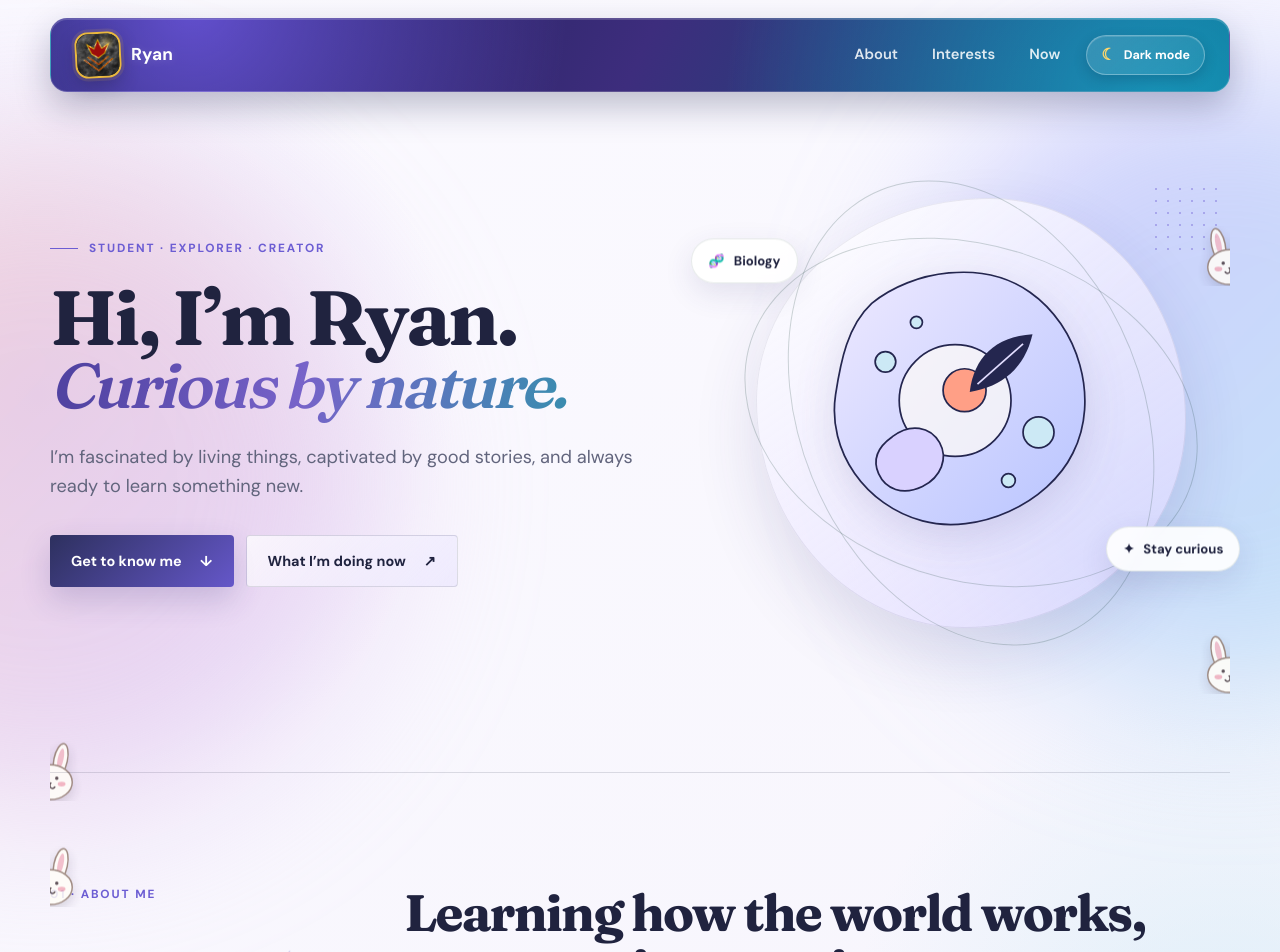
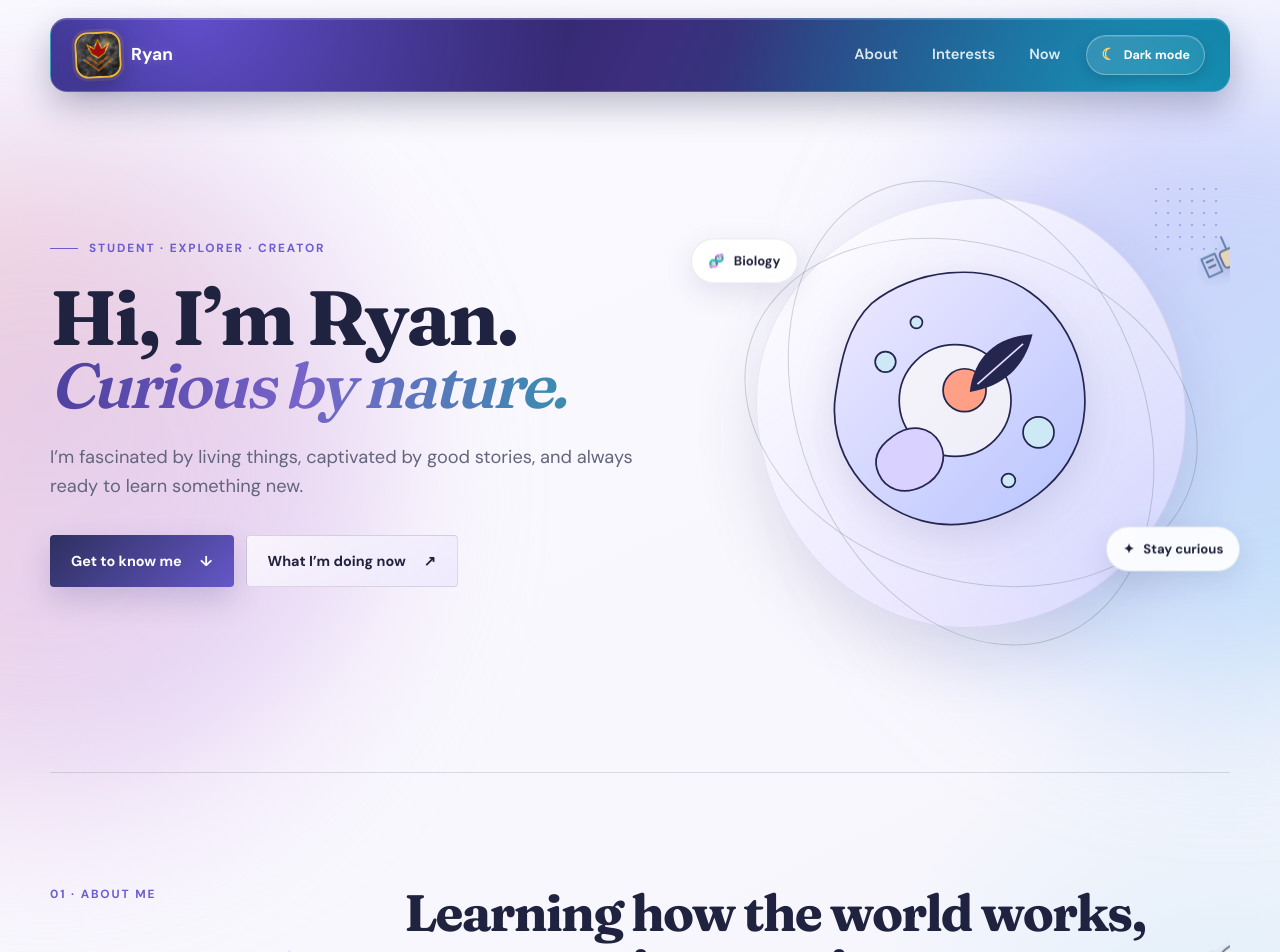
Before and after one commit to ryanshengtennis-bit/Project-Hail-Mary, a Next.js app: page / in a window 1280 px wide. Shown: the top 952 px of the page. Built offline with nearby package versions, Linux system fonts and the light colour scheme.

Commit message:
Use randomized space objects in hidden hunt

```diff
--- a/app/page.js
+++ b/app/page.js
@@ -18,7 +18,9 @@ const solarSystemFacts = [
   'There are more than 200 known moons orbiting planets in our solar system.',
 ];
 
-const bunnyHideSpots = [
+const spaceObjectTypes = ['planet', 'star', 'comet', 'moon', 'asteroid', 'satellite', 'rocket', 'galaxy'];
+
+const spaceObjectHideSpots = [
   { section: 'hero', side: 'left', top: '5%' },
   { section: 'hero', side: 'right', top: '20%' },
   { section: 'hero', side: 'left', top: '95%' },
@@ -42,13 +44,19 @@ const bunnyHideSpots = [
   { section: 'quote', side: 'right', top: '90%' },
 ];
 
-function getRandomBunnySpots() {
-  const spots = [...bunnyHideSpots];
-  for (let index = spots.length - 1; index > 0; index -= 1) {
+function shuffle(items) {
+  const shuffled = [...items];
+  for (let index = shuffled.length - 1; index > 0; index -= 1) {
     const swapIndex = Math.floor(Math.random() * (index + 1));
-    [spots[index], spots[swapIndex]] = [spots[swapIndex], spots[index]];
+    [shuffled[index], shuffled[swapIndex]] = [shuffled[swapIndex], shuffled[index]];
   }
-  return spots.slice(0, 10).map((spot, id) => ({ ...spot, id }));
+  return shuffled;
+}
+
+function getRandomSpaceObjects() {
+  const spots = shuffle(spaceObjectHideSpots).slice(0, 10);
+  const objects = shuffle(spaceObjectTypes);
+  return spots.map((spot, id) => ({ ...spot, id, type: objects[id % objects.length] }));
 }
 
 function Brand({ footer = false, onCrownClick }) {
@@ -93,34 +101,45 @@ function InterestCard({ number, className, title, subtitle, description, href, e
   );
 }
 
-function BunnyLayer({ section, bunnies, onFind }) {
-  const sectionBunnies = bunnies.filter((bunny) => bunny.section === section);
-  if (!sectionBunnies.length) return null;
+function SpaceObjectIcon({ type }) {
+  switch (type) {
+    case 'planet':
+      return <g><ellipse className="space-object-orbit" cx="32" cy="32" rx="27" ry="10" transform="rotate(-20 32 32)"/><circle className="space-object-planet" cx="32" cy="32" r="16"/><path className="space-object-detail" d="M20 28c6-5 15-5 22-1m-23 9c7 4 14 4 21 1"/></g>;
+    case 'star':
+      return <g><path className="space-object-star" d="m32 5 7 18 19 1-15 12 5 19-16-11-16 11 5-19L6 24l19-1 7-18Z"/><circle className="space-object-sparkle" cx="32" cy="32" r="5"/></g>;
+    case 'comet':
+      return <g><path className="space-object-trail" d="M6 48 31 23m-18 32 25-25m-32 9 23-23"/><circle className="space-object-comet" cx="42" cy="20" r="12"/><path className="space-object-detail" d="M37 18q5-6 10-2"/></g>;
+    case 'moon':
+      return <g><circle className="space-object-moon" cx="32" cy="32" r="23"/><circle className="space-object-shadow" cx="42" cy="20" r="19"/><circle className="space-object-crater" cx="21" cy="29" r="3"/><circle className="space-object-crater" cx="28" cy="43" r="2"/></g>;
+    case 'asteroid':
+      return <g><path className="space-object-asteroid" d="m10 19 11-11 16 3 14 12-2 17-13 11-18-4L8 35Z"/><circle className="space-object-crater" cx="22" cy="24" r="3"/><circle className="space-object-crater" cx="39" cy="37" r="4"/><path className="space-object-detail" d="m26 42 7-4"/></g>;
+    case 'satellite':
+      return <g transform="rotate(-24 32 32)"><rect className="space-object-satellite" x="23" y="23" width="18" height="18" rx="4"/><path className="space-object-panel" d="M4 22h15v20H4zm41 0h15v20H45zM32 9v14m0 18v12"/><path className="space-object-detail" d="M8 27h7m-7 6h7m34-6h7m-7 6h7"/></g>;
+    case 'rocket':
+      return <g transform="rotate(35 32 32)"><path className="space-object-rocket" d="M32 7c10 8 14 18 12 30L32 48 20 37C18 25 22 15 32 7Z"/><circle className="space-object-window" cx="32" cy="25" r="5"/><path className="space-object-fin" d="m20 31-9 4 2 13 13-7m18-10 9 4-2 13-13-7"/><path className="space-object-flame" d="m27 43 5 12 5-12"/></g>;
+    default:
+      return <g><path className="space-object-galaxy" d="M32 31c-11-13-25-3-17 8 7 9 23 7 28-3 6-12-8-25-22-22-9 2-15 10-15 19"/><circle className="space-object-core" cx="32" cy="32" r="6"/><circle className="space-object-sparkle" cx="49" cy="13" r="2"/></g>;
+  }
+}
+
+function SpaceObjectLayer({ section, objects, onFind }) {
+  const sectionObjects = objects.filter((object) => object.section === section);
+  if (!sectionObjects.length) return null;
 
   return (
-    <div className="bunny-layer">
-      {sectionBunnies.map((bunny) => (
+    <div className="space-object-layer">
+      {sectionObjects.map((object) => (
         <button
-          className={`hidden-bunny peek-${bunny.side}`}
-          key={bunny.id}
+          className={`hidden-space-object peek-${object.side}`}
+          key={object.id}
           type="button"
-          aria-label={`Find hidden bunny ${bunny.id + 1}`}
-          title="You found a bunny!"
-          style={{ top: bunny.top }}
-          onClick={() => onFind(bunny.id)}
+          aria-label={`Find hidden ${object.type} ${object.id + 1} of 10`}
+          title={`Hidden ${object.type}`}
+          style={{ top: object.top }}
+          onClick={() => onFind(object.id)}
         >
           <svg viewBox="0 0 64 62" aria-hidden="true">
-            <ellipse className="bunny-ear" cx="20" cy="19" rx="7" ry="17" transform="rotate(-12 20 19)" />
-            <ellipse className="bunny-ear-inner" cx="20" cy="18" rx="3" ry="11" transform="rotate(-12 20 18)" />
-            <ellipse className="bunny-ear" cx="43" cy="19" rx="7" ry="17" transform="rotate(12 43 19)" />
-            <ellipse className="bunny-ear-inner" cx="43" cy="18" rx="3" ry="11" transform="rotate(12 43 18)" />
-            <ellipse className="bunny-face" cx="32" cy="42" rx="23" ry="18" />
-            <ellipse className="bunny-cheek" cx="20" cy="44" rx="4" ry="2.5" />
-            <ellipse className="bunny-cheek" cx="44" cy="44" rx="4" ry="2.5" />
-            <circle className="bunny-eye" cx="25" cy="38" r="1.8" />
-            <circle className="bunny-eye" cx="39" cy="38" r="1.8" />
-            <path className="bunny-nose" d="M30 43q2-2 4 0l-2 2Z" />
-            <path className="bunny-mouth" d="M32 45v2m0 0q-3 3-5 0m5 0q3 3 5 0" />
+            <SpaceObjectIcon type={object.type} />
           </svg>
         </button>
       ))}
@@ -133,17 +152,17 @@ export default function Home() {
   const [darkMode, setDarkMode] = useState(false);
   const [ripple, setRipple] = useState(null);
   const [meteors, setMeteors] = useState([]);
-  const [bunnies, setBunnies] = useState([]);
-  const [foundBunnyCount, setFoundBunnyCount] = useState(0);
+  const [spaceObjects, setSpaceObjects] = useState([]);
+  const [foundObjectCount, setFoundObjectCount] = useState(0);
   const [solarSystemFact, setSolarSystemFact] = useState('');
-  const foundBunnyIds = useRef(new Set());
+  const foundObjectIds = useRef(new Set());
   const crownClicks = useRef(0);
   const crownClickTimer = useRef(null);
   const meteorTimer = useRef(null);
   const rippleTimers = useRef([]);
 
   useEffect(() => {
-    setBunnies(getRandomBunnySpots());
+    setSpaceObjects(getRandomSpaceObjects());
     setStars(Array.from({ length: 280 }, (_, index) => ({
       id: index,
       left: `${Math.random() * 100}%`,
@@ -223,12 +242,12 @@ export default function Home() {
     }
   }
 
-  function handleBunnyClick(id) {
-    if (foundBunnyIds.current.has(id)) return;
-    foundBunnyIds.current.add(id);
-    const foundCount = foundBunnyIds.current.size;
-    setFoundBunnyCount(foundCount);
-    setBunnies((current) => current.filter((bunny) => bunny.id !== id));
+  function handleSpaceObjectClick(id) {
+    if (foundObjectIds.current.has(id)) return;
+    foundObjectIds.current.add(id);
+    const foundCount = foundObjectIds.current.size;
+    setFoundObjectCount(foundCount);
+    setSpaceObjects((current) => current.filter((object) => object.id !== id));
 
     if (foundCount === 10) {
       setSolarSystemFact(solarSystemFacts[Math.floor(Math.random() * solarSystemFacts.length)]);
@@ -292,7 +311,7 @@ export default function Home() {
 
         <main id="top">
           <section className="hero" aria-labelledby="hero-title">
-            <BunnyLayer section="hero" bunnies={bunnies} onFind={handleBunnyClick} />
+            <SpaceObjectLayer section="hero" objects={spaceObjects} onFind={handleSpaceObjectClick} />
             <div className="hero-copy reveal">
               <p className="eyebrow"><span /> Student · Explorer · Creator</p>
               <h1 id="hero-title">Hi, I’m Ryan.<span className="hero-tagline"><em>Curious by nature.</em></span></h1>
@@ -322,7 +341,7 @@ export default function Home() {
           </section>
 
           <section className="about section" id="about" aria-labelledby="about-title">
-            <BunnyLayer section="about" bunnies={bunnies} onFind={handleBunnyClick} />
+            <SpaceObjectLayer section="about" objects={spaceObjects} onFind={handleSpaceObjectClick} />
             <div className="about-side reveal">
               <div className="section-label">01 · About me</div>
               <div className="earth-wrap" aria-hidden="true">
@@ -352,7 +371,7 @@ export default function Home() {
           </section>
 
           <section className="interests section" id="interests" aria-labelledby="interests-title">
-            <BunnyLayer section="interests" bunnies={bunnies} onFind={handleBunnyClick} />
+            <SpaceObjectLayer section="interests" objects={spaceObjects} onFind={handleSpaceObjectClick} />
             <div className="section-heading reveal">
               <div><div className="section-label">02 · Things I enjoy</div><h2 id="interests-title">A few things that keep me inspired.</h2></div>
               <p>My interests live somewhere between a laboratory, a library, a game world, a melody, a tennis court, and a fencing piste.</p>
@@ -382,9 +401,9 @@ export default function Home() {
                 title="Creativity"
                 description="Imagining new possibilities and turning ideas into something of my own. Click the website icon five times for a little magic."
                 extra={(
-                  <div className="bunny-hunt" aria-live="polite">
-                    <p>Find and click on 10 bunnies to reveal a fun fact!</p>
-                    <p className="bunny-hunt-progress">Bunnies found: {foundBunnyCount} of 10</p>
+                  <div className="space-object-hunt" aria-live="polite">
+                    <p>Find and click on 10 space objects to reveal a fun fact!</p>
+                    <p className="space-object-hunt-progress">Objects found: {foundObjectCount} of 10</p>
                     {solarSystemFact && <p className="solar-system-fact">{solarSystemFact}</p>}
                   </div>
                 )}
@@ -395,7 +414,7 @@ export default function Home() {
           </section>
 
           <section className="now section" id="now" aria-labelledby="now-title">
-            <BunnyLayer section="now" bunnies={bunnies} onFind={handleBunnyClick} />
+            <SpaceObjectLayer section="now" objects={spaceObjects} onFind={handleSpaceObjectClick} />
             <div className="now-panel reveal">
               <div className="now-copy"><div className="section-label light">03 · Right now</div><h2 id="now-title">Building, learning, and preparing.</h2><p>I’m putting my curiosity into action through two projects that matter to me.</p></div>
               <div className="goal-list">
@@ -412,7 +431,7 @@ export default function Home() {
           </section>
 
           <section className="quote section reveal" aria-label="Personal motto">
-            <BunnyLayer section="quote" bunnies={bunnies} onFind={handleBunnyClick} />
+            <SpaceObjectLayer section="quote" objects={spaceObjects} onFind={handleSpaceObjectClick} />
             <span className="quote-mark" aria-hidden="true">“</span>
             <blockquote>Music can make you escape, or it can make a situation more manageable somehow.</blockquote>
             <p>— Chris Martin</p>
--- a/styles.css
+++ b/styles.css
@@ -446,10 +446,10 @@ h1 em {
 
 .section { position: relative; isolation: isolate; padding: 112px 0; }
 
-.hero > :not(.bunny-layer),
-.section > :not(.bunny-layer) { position: relative; z-index: 1; }
+.hero > :not(.space-object-layer),
+.section > :not(.space-object-layer) { position: relative; z-index: 1; }
 
-.bunny-layer {
+.space-object-layer {
   position: absolute;
   z-index: 2;
   inset: 0;
@@ -457,7 +457,7 @@ h1 em {
   pointer-events: none;
 }
 
-.hidden-bunny {
+.hidden-space-object {
   position: absolute;
   width: 64px;
   height: 60px;
@@ -468,20 +468,35 @@ h1 em {
   filter: drop-shadow(0 5px 6px rgba(55,43,77,.2));
   pointer-events: auto;
   cursor: pointer;
-  animation: bunny-peek 3s ease-in-out infinite;
+  animation: space-object-peek 3s ease-in-out infinite;
 }
 
-.hidden-bunny.peek-left { left: -32px; clip-path: inset(0 0 0 32px); }
-.hidden-bunny.peek-right { right: -32px; clip-path: inset(0 32px 0 0); animation-delay: -.9s; }
-.hidden-bunny:focus-visible { z-index: 2; clip-path: none; outline: 3px solid #6c5dd3; outline-offset: 2px; }
-.hidden-bunny svg { width: 100%; height: 100%; overflow: visible; }
-.bunny-ear, .bunny-face { fill: #fffdf7; stroke: #927b6f; stroke-width: 1.5; }
-.bunny-ear-inner { fill: #f2b8c5; }
-.bunny-cheek { fill: #f3aebb; }
-.bunny-eye, .bunny-nose { fill: #4c3d42; }
-.bunny-mouth { fill: none; stroke: #4c3d42; stroke-width: 1.5; stroke-linecap: round; }
+.hidden-space-object.peek-left { left: -32px; clip-path: inset(0 0 0 32px); }
+.hidden-space-object.peek-right { right: -32px; clip-path: inset(0 32px 0 0); animation-delay: -.9s; }
+.hidden-space-object:focus-visible { z-index: 2; clip-path: none; outline: 3px solid #6c5dd3; outline-offset: 2px; }
+.hidden-space-object svg { width: 100%; height: 100%; overflow: visible; }
+.space-object-orbit, .space-object-detail, .space-object-trail, .space-object-panel { fill: none; stroke-linecap: round; stroke-linejoin: round; }
+.space-object-orbit { stroke: #8a79d6; stroke-width: 3; opacity: .8; }
+.space-object-planet { fill: #72addf; stroke: #3e5682; stroke-width: 2; }
+.space-object-detail { stroke: #44577c; stroke-width: 2; }
+.space-object-star { fill: #ffd56a; stroke: #a66b3e; stroke-width: 1.5; stroke-linejoin: round; }
+.space-object-sparkle { fill: #fff5bd; }
+.space-object-trail { stroke: #edaa80; stroke-width: 4; opacity: .82; }
+.space-object-comet { fill: #89c9e7; stroke: #47698e; stroke-width: 2; }
+.space-object-moon { fill: #e4dff8; stroke: #77729c; stroke-width: 2; }
+.space-object-shadow { fill: #c8c2e3; }
+.space-object-crater { fill: #a9a4c9; }
+.space-object-asteroid { fill: #bd9272; stroke: #715e67; stroke-width: 2; stroke-linejoin: round; }
+.space-object-satellite { fill: #e7d8ad; stroke: #5b6284; stroke-width: 2; }
+.space-object-panel { stroke: #5274a0; stroke-width: 2; }
+.space-object-rocket { fill: #f4f0e6; stroke: #596184; stroke-width: 2; stroke-linejoin: round; }
+.space-object-window { fill: #78c6df; stroke: #596184; stroke-width: 2; }
+.space-object-fin { fill: #e98783; stroke: #596184; stroke-width: 2; stroke-linejoin: round; }
+.space-object-flame { fill: #ffd56a; stroke: #d57955; stroke-width: 1.5; stroke-linejoin: round; }
+.space-object-galaxy { fill: none; stroke: #ad88dc; stroke-width: 4; stroke-linecap: round; }
+.space-object-core { fill: #ffe18a; }
 
-@keyframes bunny-peek {
+@keyframes space-object-peek {
   0%, 100% { translate: 0 4px; }
   50% { translate: 0 -2px; }
 }
@@ -816,7 +831,7 @@ h1 em {
 .card-description-inner { min-height: 0; overflow: hidden; }
 .card-description-inner > p { margin-bottom: 0; }
 
-.bunny-hunt {
+.space-object-hunt {
   margin-top: 12px;
   padding: 12px 14px;
   border: 1px solid rgba(23,61,50,.16);
@@ -824,9 +839,9 @@ h1 em {
   background: rgba(255,255,255,.3);
 }
 
-.bunny-hunt p { margin-bottom: 4px; }
-.bunny-hunt .bunny-hunt-progress { margin-bottom: 0; font-size: .78rem; font-weight: 700; opacity: .72; }
-.bunny-hunt .solar-system-fact { margin: 9px 0 0; font-weight: 700; }
+.space-object-hunt p { margin-bottom: 4px; }
+.space-object-hunt .space-object-hunt-progress { margin-bottom: 0; font-size: .78rem; font-weight: 700; opacity: .72; }
+.space-object-hunt .solar-system-fact { margin: 9px 0 0; font-weight: 700; }
 
 .card-link {
   width: fit-content;
```
